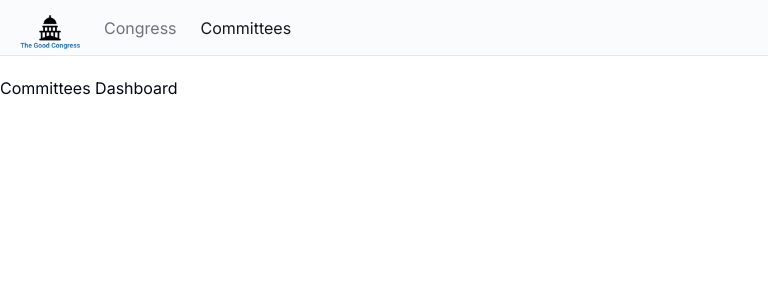
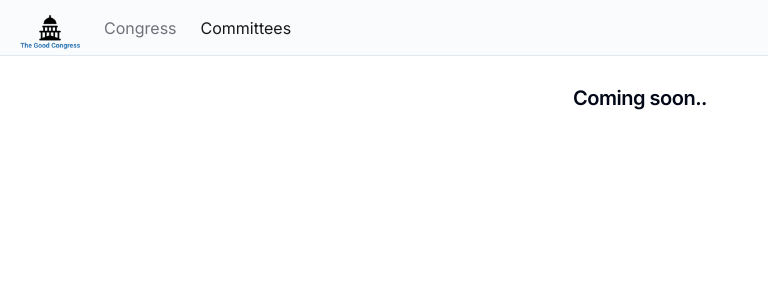
Before and after one commit to kmiguel10/the-good-congress, a Next.js app: page /committees in a window 1280 px wide. Shown: the top 300 px of the page, without its empty margins (0-768 px from the left). Built offline with nearby package versions, Linux system fonts and the light colour scheme.

Commit message:
Added "Coming soon"

```diff
--- a/app/committees/page.tsx
+++ b/app/committees/page.tsx
@@ -1,7 +1,21 @@
 import React from "react";
 
 const Page = () => {
-  return <div>Committees Dashboard</div>;
+  return (
+    <>
+      <div className="container relative">
+        <section className="md:block">
+          <div className="overflow-hidden rounded-lg bg-background space-y-1 ">
+            <div className="flex-1 space-y-2 p-2 pt-2 flex items-center justify-center h-full">
+              <h4 className="scroll-m-20 text-xl font-semibold tracking-tight">
+                Coming soon..
+              </h4>
+            </div>
+          </div>
+        </section>
+      </div>
+    </>
+  );
 };
 
 export default Page;
--- a/components/congress/congress-dashboard.tsx
+++ b/components/congress/congress-dashboard.tsx
@@ -30,6 +30,16 @@ export const CongressDashboard: React.FC<Props> = ({ currentCongress }) => {
             )}
           </CardContent>
         </Card>
+        <Card className="col-span-4">
+          <CardHeader>
+            <CardTitle>Top Contributions</CardTitle>
+          </CardHeader>
+          <CardContent className="flex items-center justify-center h-full">
+            <h4 className="scroll-m-20 text-md font-semibold tracking-tight text-center">
+              Coming soon...
+            </h4>
+          </CardContent>
+        </Card>
       </div>
     </div>
   );
```
